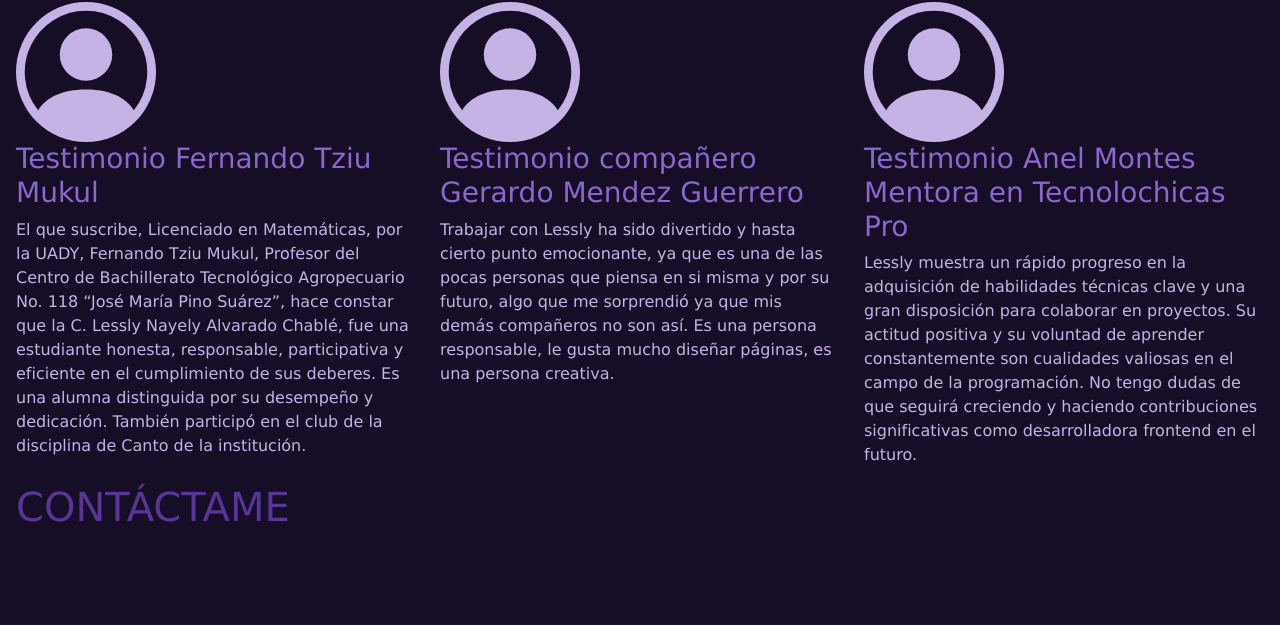
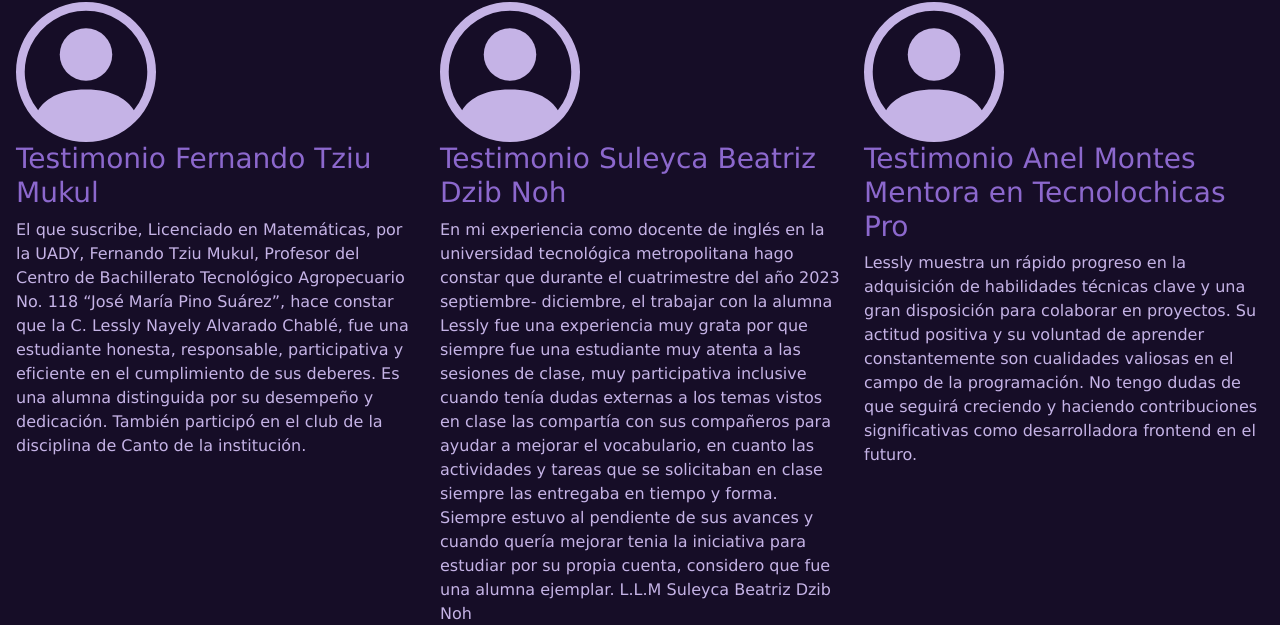
Before and after one commit to LesslyAlva/Mi_Portafolio_Technolochicas_PRO, a plain HTML site: page index.html in a window 1280 px wide. Shown: the part 1708-2333 px from the top of the page. Drawn offline with nearby package versions, Linux system fonts and the light colour scheme.

Commit message:
Add files via upload

```diff
--- a/index.html
+++ b/index.html
@@ -118,8 +118,8 @@
             <path d="M11 6a3 3 0 1 1-6 0 3 3 0 0 1 6 0"/>
             <path fill-rule="evenodd" d="M0 8a8 8 0 1 1 16 0A8 8 0 0 1 0 8m8-7a7 7 0 0 0-5.468 11.37C3.242 11.226 4.805 10 8 10s4.757 1.225 5.468 2.37A7 7 0 0 0 8 1"/>
           </svg>
-          <h3 class="fw-normal">Testimonio compañero Gerardo Mendez Guerrero</h3>
-          <p>Trabajar con Lessly ha sido divertido y hasta cierto punto emocionante, ya que es una de las pocas personas que piensa en si misma y por su futuro, algo que me sorprendió ya que mis demás compañeros no son así. Es una persona responsable, le gusta mucho diseñar páginas, es una persona creativa.</p>
+          <h3 class="fw-normal">Testimonio Suleyca Beatriz Dzib Noh</h3>
+          <p>En mi experiencia como docente de inglés en la universidad tecnológica metropolitana hago constar que durante el cuatrimestre del año 2023 septiembre- diciembre, el trabajar con la alumna Lessly fue una experiencia muy grata por que siempre fue una estudiante muy atenta a las sesiones de clase, muy participativa inclusive cuando tenía dudas externas a los temas vistos en clase las compartía con sus compañeros para ayudar a mejorar el vocabulario, en cuanto las actividades y tareas que se solicitaban en clase siempre las entregaba en tiempo y forma. Siempre estuvo al pendiente de sus avances y cuando quería mejorar tenia la iniciativa para estudiar por su propia cuenta, considero que fue una alumna ejemplar. L.L.M Suleyca Beatriz Dzib Noh</p>
         </div><!-- /.col-lg-4 -->
         <div class="col-lg-4">
           <svg xmlns="http://www.w3.org/2000/svg" width="140" height="140" fill="currentColor" class="bi bi-person-circle" viewBox="0 0 16 16">
```
